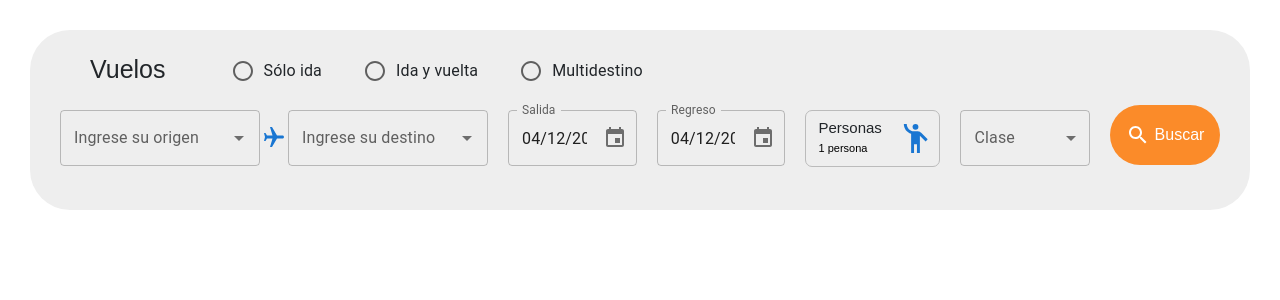
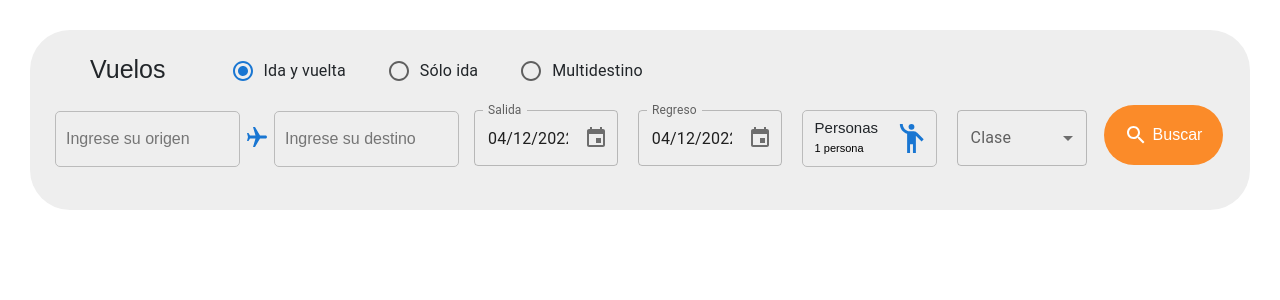
Before and after one commit to agMalek/greelow-buscador, a React (Create React App) app: page / in a window 1280 px wide. Shown: the top 300 px of the page. Built offline with nearby package versions, Linux system fonts and the light colour scheme.

Commit message:
input ciudad propio y validaciones

```diff
--- a/src/components/Buscador/Buscador.css
+++ b/src/components/Buscador/Buscador.css
@@ -19,6 +19,7 @@
 
 .contenedor_inputs_buscador{
     display: flex;
+    justify-content: space-around;
 }
 
 
@@ -57,10 +58,14 @@
     height: 60px;
     width: 130px;
     border-radius: 50px;
-    margin: 5px 10px;
+    margin: 5px 7px;
     border: none;
 }
 
 .contenedorSelect{
     margin: 10px;
 }
+
+.contenedor_input_ciudades{
+    display: flex;
+}
--- a/src/components/Buscador/Buscador.js
+++ b/src/components/Buscador/Buscador.js
@@ -9,6 +9,7 @@ import RadioIdaVuelta from './RadioIdaVuelta/RadioIdaVuelta';
 import LocalAirportIcon from '@mui/icons-material/LocalAirport';
 import { useEffect, useState } from 'react';
 import dayjs from 'dayjs';
+import CampoCiudadPropio from './CampoCiudadPropio/CampoCiudadPropio';
 
 
 const Buscador = () => {
@@ -16,11 +17,16 @@ const Buscador = () => {
     const fechaActual = dayjs()
     const fechaLimite = dayjs().add(2, 'year')
 
+    /* ESTADOS RELACIONADOS AL RADIO --> IDA Y VUELTA || SOLO IDA */
+    const [valorRadio, setValorRadio] = useState("idaYVuelta")
+
 
     /* ESTADOS RELACIONADOS A LAS CIUDADES */
-    const [mostrarWarningCiudad, setMostrarWarningCiudad] = useState(false)
+    //const [mostrarWarningCiudad, setMostrarWarningCiudad] = useState(false)
     const [ciudadOrigen, setCiudadOrigen] = useState("")
     const [ciudadDestino, setCiudadDestino] = useState("")
+    const [mostrarWarningCiudadOrigen, setMostrarWarningCiudadOrigen] = useState({mostrar: false, msg: ""})
+    const [mostrarWarningCiudadDestino, setMostrarWarningCiudadDestino] = useState({mostrar: false, msg: ""})
 
     /* ESTADOS RELACIONADOS A LAS FECHAS */
     const [fechaSalida, setFechaSalida] = useState(dayjs())
@@ -29,9 +35,69 @@ const Buscador = () => {
     const [mostrarWarningFechaRegreso, setMostrarWarningFechaRegreso] = useState({mostrar: false, msg: ""})
 
 
+    useEffect(() => {
+        if(valorRadio === "ida"){
+            setMostrarWarningFechaRegreso({mostrar: false, msg: ""})
+        }else if(valorRadio === "idaYVuelta"){
+            console.log('poiuygfdfhjk')
+        }
+    },[valorRadio])
 
 
+    const buscar = () => {
+        if(verificarBusqueda()){
+            alert(`
+                Los datos de la bussqueda son:
+
+                Salida de: ${ciudadOrigen}
+                Destino a: ${ciudadDestino}
+                Fecha de salida ${fechaSalida}
+                ${valorRadio === 'idaYVuelta' ? `Fecha de regreso ${fechaRegreso}` : ""}
+            `)
+        }
+    }
+
     const verificarBusqueda = () => {
+        return validacionesCiudades() && validacionesFechas()
+    }
+
+    const validacionesCiudades = () => {
+
+        /* VALIDACIONES CAMPO CIUDAD ORIGEN */
+        const valiCiudadOrigen = validacionCiudad(ciudadOrigen)
+        if(!valiCiudadOrigen.rta){
+            setMostrarWarningCiudadOrigen({mostar: true, msg: valiCiudadOrigen.msg})
+        }else{
+            setMostrarWarningCiudadOrigen({mostar: false, msg: valiCiudadOrigen.msg})
+        }
+
+        /* VALIDACIONES CAMPO CIUDAD DESTINO */
+        const valiCiudadDestino = validacionCiudad(ciudadDestino)
+        if(!valiCiudadDestino.rta){
+            setMostrarWarningCiudadDestino({mostar: true, msg: valiCiudadDestino.msg})
+        }else if(ciudadDestino === ciudadOrigen){
+            setMostrarWarningCiudadDestino({mostar: true, msg: "El destino debe ser distino al origen"})
+            valiCiudadDestino.rta = false
+        }else{
+            setMostrarWarningCiudadDestino({mostar: false, msg: valiCiudadDestino.msg})
+        }
+
+        return valiCiudadOrigen.rta && valiCiudadDestino.rta
+    }
+
+    const validacionCiudad = (ciudad) => {
+        if(ciudad == ""){
+            return {rta: false, msg: "*Este campo es obligatorio"}
+        }else if(!ciudades.find(c => c.label.toUpperCase() === ciudad.toUpperCase())){
+            return {rta: false, msg: "*Ingrese una ciudad válida"}
+        }else{
+            return {rta: true, msg: ""}
+        }
+    }
+
+    const validacionesFechas = () =>
+    {
+        /* VALIDACIONES CAMPO FECHA SALIDA */
         const fechaSalidaValida = verficarFechaValida(fechaSalida)
         if(!fechaSalidaValida.rta){
             setMostrarWarningFechaSalida({mostar: true, msg: fechaSalidaValida.msg})
@@ -39,14 +105,23 @@ const Buscador = () => {
             setMostrarWarningFechaSalida({mostar: false, msg: fechaSalidaValida.msg})
         }
 
+        /* VALIDACIONES CAMPO FECHA REGRESO */
+        if(valorRadio === "idaYVuelta"){
             const fechaRegresoValida = verficarFechaValida(fechaRegreso)
             if(!fechaRegresoValida.rta){
                 setMostrarWarningFechaRegreso({mostar: true, msg: fechaRegresoValida.msg})
             }else if(fechaRegreso.isBefore(fechaSalida)){
                 setMostrarWarningFechaRegreso({mostar: true, msg: "*Ingrese una fecha posterior a la de salida"})
+                fechaRegresoValida.rta = false
             }else{
                 setMostrarWarningFechaRegreso({mostar: false, msg: fechaRegresoValida.msg})
             }
+            return fechaSalidaValida.rta && fechaRegresoValida.rta
+        }
+
+        return fechaSalidaValida.rta
+
+
     }
 
     const verficarFechaValida = (fecha) => {
@@ -55,7 +130,7 @@ const Buscador = () => {
         }else if(!fecha.isBefore(fechaLimite)){
             return {rta: false, msg: "*Ingrese una fecha dentro de los 2 años"}
         }else if(fecha.isBefore(fechaActual)){
-            return {rta: false, msg: "*Ingrese una fecha del futuro"}
+            return {rta: false, msg: "*Ingrese una fecha posterior a la actual"}
         }
         return {rta: true, msg: ""}
         //console.log(dayjs('2018-08-08')) // parse
@@ -68,15 +143,9 @@ const Buscador = () => {
 
     }
 
-    const buscar = () => {
-        if(verificarBusqueda()){
-            alert(`
-                Los datos de la bussqueda son:
-                Fecha de salida ${fechaSalida}
-                Fecha de regreso ${fechaRegreso}
-            `)
-        }
-    }
+
+
+
 
 
 
@@ -89,14 +158,15 @@ const Buscador = () => {
             <div className='d-flex'>
                 <h2 className='titulo_buscador my-1'>Vuelos</h2>
                 <div className='mb-2'>
-                    <RadioIdaVuelta/>
+                    <RadioIdaVuelta setRadioIdaVuelta={setValorRadio}/>
                 </div>
             </div>
 
 
             <div className='contenedor_inputs_buscador'>
+
                 {/* INPUTS CIUDADES  */}
-                <div className='contenedor_ciudades'>
+                {/* <div className='contenedor_ciudades'>
                     <div className='campo_ciudad origen'>
                         <CampoCiudad
                             opciones={ciudades}
@@ -117,15 +187,49 @@ const Buscador = () => {
                             mostrarWarning={mostrarWarningCiudad}
                         />
                     </div>
+                </div> */}
+
+
+                <div className='contenedor_input_ciudades'>
+
+                    <CampoCiudadPropio
+                        placeholder={"Ingrese su origen"}
+                        setCiudad={setCiudadOrigen}
+                        ciudad={ciudadOrigen}
+                        ciudades={ciudades}
+                        mostarWarning={mostrarWarningCiudadOrigen}
+                    />
+
+                    <LocalAirportIcon color="primary" className='icon_avion'/>
+
+                    <CampoCiudadPropio
+                        placeholder={"Ingrese su destino"}
+                        setCiudad={setCiudadDestino}
+                        ciudad={ciudadDestino}
+                        ciudades={ciudades}
+                        mostarWarning={mostrarWarningCiudadDestino}
+
+                    />
                 </div>
 
                 {/* INPUTS FECHAS */}
                 <div className='contenedor_fechas'>
                     <div className='campo_fecha'>
-                        <CampoFecha label={'Salida'} fecha={fechaSalida} setFecha={setFechaSalida} mostarWarning={mostrarWarningFechaSalida}/>
+                        <CampoFecha
+                            label={'Salida'}
+                            fecha={fechaSalida}
+                            setFecha={setFechaSalida}
+                            mostarWarning={mostrarWarningFechaSalida}
+                        />
                     </div>
                     <div className='campo_fecha'>
-                        <CampoFecha label={'Regreso'} fecha={fechaRegreso} setFecha={setFechaRegreso} mostarWarning={mostrarWarningFechaRegreso}/>
+                        <CampoFecha
+                            label={'Regreso'}
+                            fecha={fechaRegreso}
+                            setFecha={setFechaRegreso}
+                            mostarWarning={mostrarWarningFechaRegreso}
+                            disabled={valorRadio === "ida"}
+                            />
                     </div>
                 </div>
 
--- /dev/null
+++ b/src/components/Buscador/CampoCiudadPropio/CampoCiudadPropio.css
@@ -0,0 +1,54 @@
+
+
+.input_ciudad{
+    border: 1px solid #bbb;
+    border-radius: 5px;
+    padding: 10px;
+    width: 185px;
+    height: 56px;
+    margin: 11px 5px;
+    margin-bottom: 0;
+    background-color: transparent;
+    outline: none;
+}
+
+.input_ciudad:hover{
+    border: 1px solid #000;
+}
+
+.input_ciudad:focus{
+    border: 2px solid blue;
+}
+
+.list-ciudad{
+    list-style-type: none;
+    margin: 0 5px;
+    padding: 0;
+    background-color: #fff;
+    width: 185px;
+    max-height: 200px;
+    overflow-y: auto;
+    border: 1px solid #bbb;
+}
+
+.item_list_ciudad{
+    width: 100%;
+    padding: 10px;
+    border-bottom: .5px solid #bbb;
+    cursor: pointer;
+}
+
+.item_list_ciudad:hover{
+    background-color: #eee;
+    font-weight: bold;
+}
+
+.dis-none{
+    display: none;
+}
+
+.warning_ciudad{
+    color: red;
+    font-size: 12px;
+    text-align: center;
+}
--- /dev/null
+++ b/src/components/Buscador/CampoCiudadPropio/CampoCiudadPropio.js
@@ -0,0 +1,39 @@
+import { useEffect, useState } from 'react'
+import './CampoCiudadPropio.css'
+
+const CampoCiudadPropio = ({placeholder, setCiudad, ciudad, ciudades, mostarWarning}) => {
+
+    const [openlist, setOpenList] = useState(false)
+
+    useEffect(() => {
+        if(ciudades.find(city => city.label.toUpperCase() === ciudad.toUpperCase())){
+            setOpenList(false)
+        }else if(ciudad.length > 0){
+            setOpenList(true)
+        }else{
+            setOpenList(false)
+        }
+    },[ciudad])
+
+    return (
+        <div>
+            <input type={'text'} className='input_ciudad' placeholder={placeholder} onChange={(e) => setCiudad(e.target.value)} value={ciudad} />
+            <ul className={`list-ciudad ${!openlist ? "dis-none" : ""}`}>
+                {
+                    openlist ?
+                    ciudades.filter(city => city.label.toUpperCase().includes(ciudad.toUpperCase())).map((city) => {
+                        return(
+                            <li key={city.id} className='item_list_ciudad' id={city.label} onClick={(SyntheticEvent) => setCiudad(SyntheticEvent.target.id)} >{city.label}</li>
+                        )
+                    })
+                    : ""
+                }
+            </ul>
+            {
+                mostarWarning ? <p className='warning_ciudad'>{mostarWarning.msg}</p> : ""
+            }
+        </div>
+    )
+}
+
+export default CampoCiudadPropio;
--- a/src/components/Buscador/CampoPersona/CampoPersona.css
+++ b/src/components/Buscador/CampoPersona/CampoPersona.css
@@ -1,6 +1,6 @@
 .boton_personas{
     width: 135px;
-    border-radius: 7px;
+    border-radius: 5px;
     border: 1px solid #bbb;
     margin: 10px;
     padding: 6px 12px;
--- a/src/components/Buscador/RadioIdaVuelta/RadioIdaVuelta.js
+++ b/src/components/Buscador/RadioIdaVuelta/RadioIdaVuelta.js
@@ -1,17 +1,23 @@
 import {Radio, RadioGroup, FormControlLabel, FormControl} from '@mui/material';
 
 
-const RadioIdaVuelta = () => {
+const RadioIdaVuelta = ({setRadioIdaVuelta}) => {
+
+  const handleChange = (value) => {
+    setRadioIdaVuelta(value)
+  }
+
   return (
     <FormControl>
       <RadioGroup
         aria-labelledby="demo-radio-buttons-group-label"
-        defaultValue="female"
+        defaultValue="idaYVuelta"
         name="radio-buttons-group"
         row={true}
+        onChange={(e) => handleChange(e.target.value)}
       >
+        <FormControlLabel className='mx-3' value="idaYVuelta" control={<Radio />} label="Ida y vuelta" />
         <FormControlLabel className='mx-3' value="ida" control={<Radio />} label="Sólo ida" />
-        <FormControlLabel className='mx-3' value="idaYVuelta" control={<Radio />} label="Ida y vuelta" />
         <FormControlLabel className='mx-3' value="Multidestino" control={<Radio />} label="Multidestino" />
       </RadioGroup>
     </FormControl>
```
Also changed, not shown: src/components/Buscador/CampoFecha/CampoFecha.js (+2 -6 lines). Lines whose indentation alone changed are shown as unchanged.
